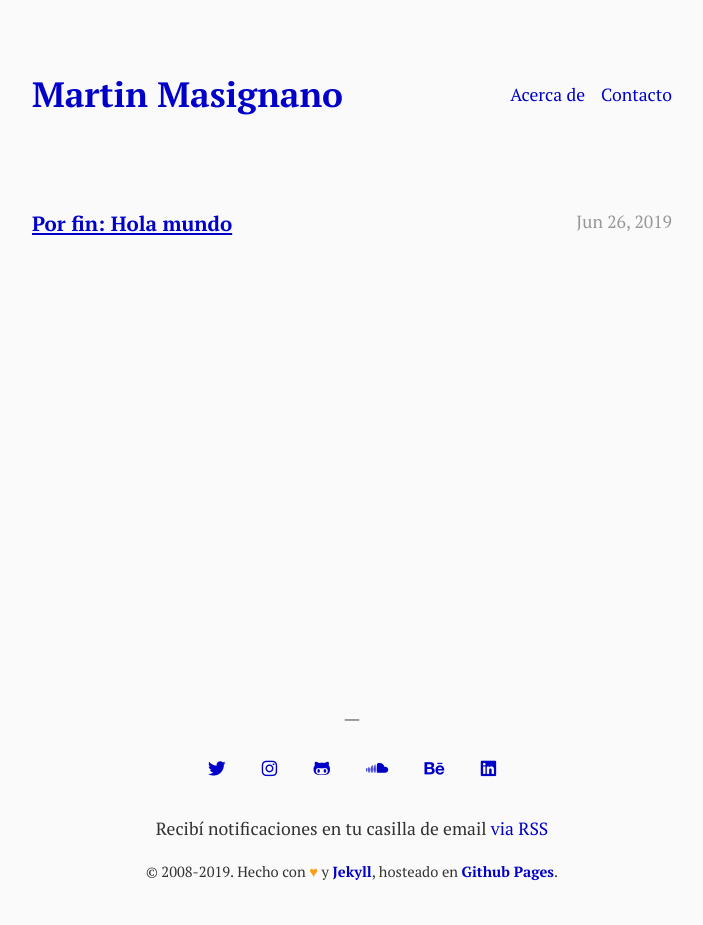
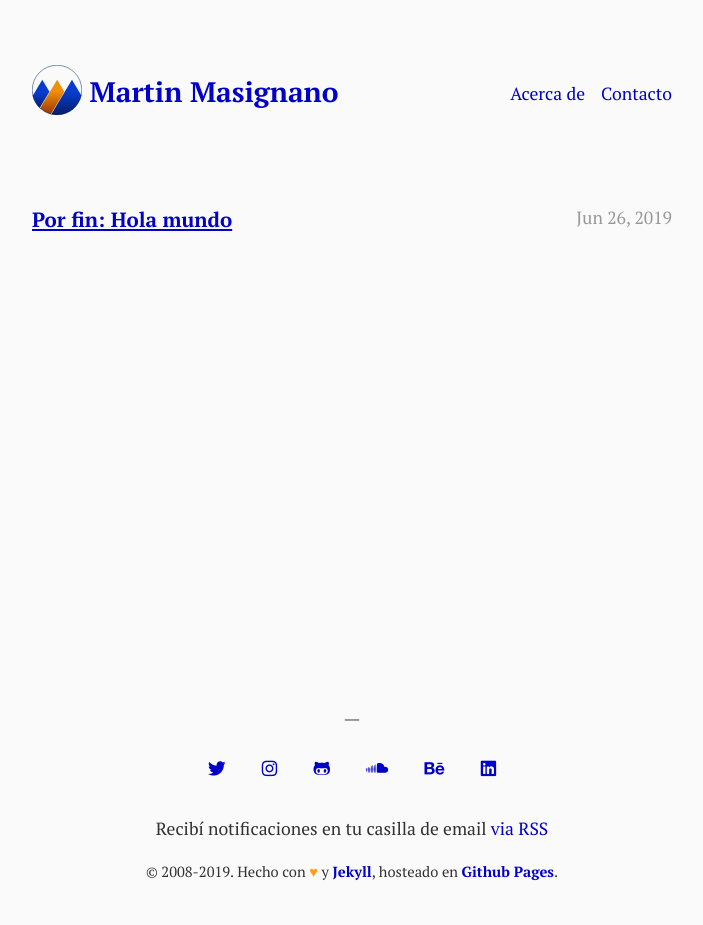
Before and after one commit to martinmasignano/martinmasignano.github.io, a Jekyll site: the page built from index.md, in a window 1280 px wide. Shown: the whole page, without its empty margins (288-991 px from the left). Built offline with Jekyll 4.4.1, drawn with Linux system fonts in a browser that asks for light colours; nearby versions of some CDN libraries.

Commit message:
Agrego logo

```diff
--- a/_includes/header.html
+++ b/_includes/header.html
@@ -2,7 +2,10 @@
     {%- assign default_paths = site.pages | map: "path" -%}
     {%- assign page_paths = site.header_pages | default: default_paths -%}
     <h2 class="site-title" >
-        <a rel="author" href="{{ "/" | relative_url }}">{{ site.title | escape }}</a>
+        <!-- <a rel="author" href="{{ "/" | relative_url }}">{{ site.title | escape }}</a> -->
+        <a rel="author" href="{{ "/" | relative_url }}">
+            <img class="logo" src="/assets/logo.svg" alt="Logo de Martín Masignano"> {{ site.title | escape }}
+        </a>
     </h2>
 
     {%- if page_paths -%}
--- a/_sass/minimal/headings.scss
+++ b/_sass/minimal/headings.scss
@@ -4,8 +4,14 @@ h1, h2, h3, h4, h5, h6 {
 
 .site-title {
     float: left;
-    font-size: 2em;
-    padding: .3rem 0 0;
+    font-size: 1.6em;
+    padding: .5rem 0 0;
+
+    .logo {
+        width: 50px;
+        display: inline-block;
+        margin: -13px 0;
+    }
 }
 
 h1, .post-title {
--- a/_sass/minimal/layout.scss
+++ b/_sass/minimal/layout.scss
@@ -60,10 +60,6 @@ header {
 nav {
     display: block;
     text-align: right;
-
-    &.site-nav {
-        padding: .1rem 0;
-    }
 }
 
 a {
```
Also changed, not shown: assets/logo.svg (added), favicon.ico, index.md (line endings or trailing spaces), 1 other file.
